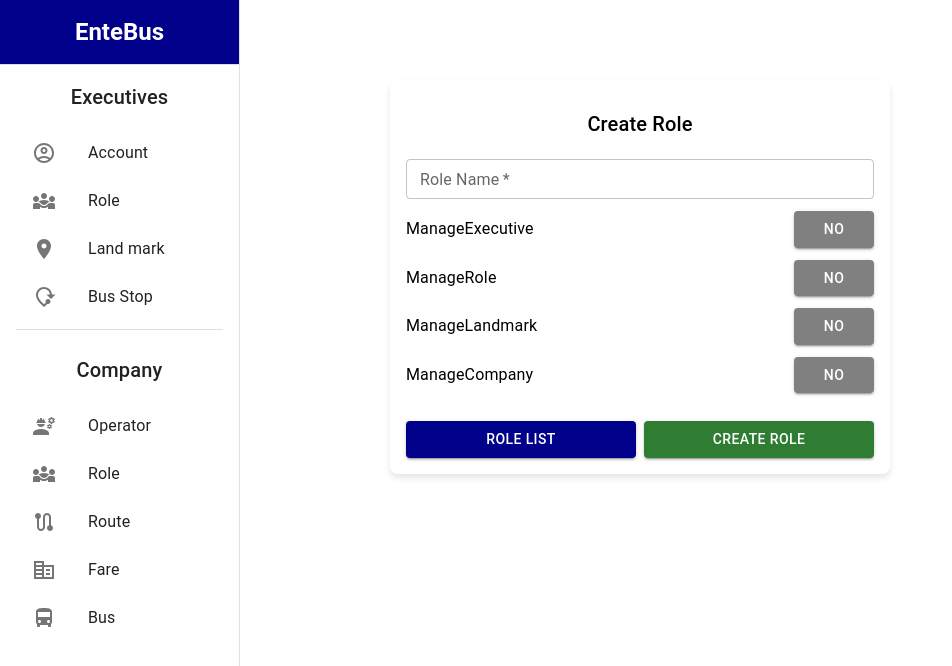
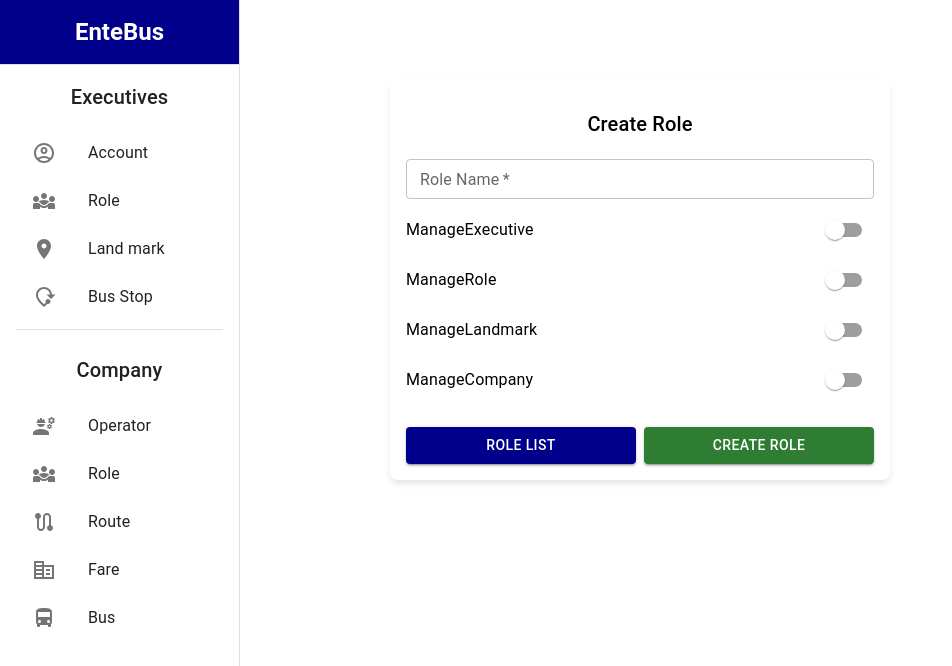
Before and after one commit to NixbugSoftwares/executive-app, a React (Vite) app: page /exerole/create in a window 1280 px wide. Shown: the top 666 px of the page, without its empty margins (0-952 px from the left). Built offline with nearby package versions, Linux system fonts and the light colour scheme.

Commit message:
Changed normal button into switch button .

```diff
--- a/src/screens/executiveRolepage/RoleCreatingForm.tsx
+++ b/src/screens/executiveRolepage/RoleCreatingForm.tsx
@@ -1,5 +1,5 @@
 import React, { useState } from "react";
-import { TextField, Button, Box, Typography } from "@mui/material";
+import { TextField, Button, Box, Typography, Switch } from "@mui/material";
 import { useNavigate } from "react-router-dom";
 import Sidebar from "../../common/sidebar";
 
@@ -11,6 +11,7 @@ type RoleFormValues = {
   manageRole: boolean;
   managelandmark: boolean;
   managecompany: boolean;
+
 }
 const RoleCreationForm: React.FC = () => {
     const [formValues, setFormValues] = useState<RoleFormValues>({
@@ -87,20 +88,15 @@ const RoleCreationForm: React.FC = () => {
             </TextField>
 
             {["manageExecutive", "manageRole", "manageLandmark", "manageCompany"].map((field) => (
-        <Box key={field} sx={{ display: "flex", justifyContent: "space-between", alignItems: "center" }}>
-          <Typography>{field.replace("manage", "Manage")}</Typography>
-          <Button
-            variant="contained"
-            onClick={() => handleToggle(field)}
-            sx={{
-              bgcolor: formValues[field as keyof typeof formValues] ? "green" : "gray",
-              color: "white",
-              minWidth: 80,
-            }}
-          >
-            {formValues[field as keyof typeof formValues] ? "Yes" : "No"}
-          </Button>
-        </Box>
+              <Box key={field} sx={{ display: "flex", justifyContent: "space-between", alignItems: "center" }}>
+                <Typography>{field.replace("manage", "Manage")}</Typography>
+                <Switch
+                  checked={Boolean(formValues[field as keyof typeof formValues])}
+                  onChange={() => handleToggle(field)}
+                  color="success"
+                />
+              </Box>
+
       ))}
 
 
```
